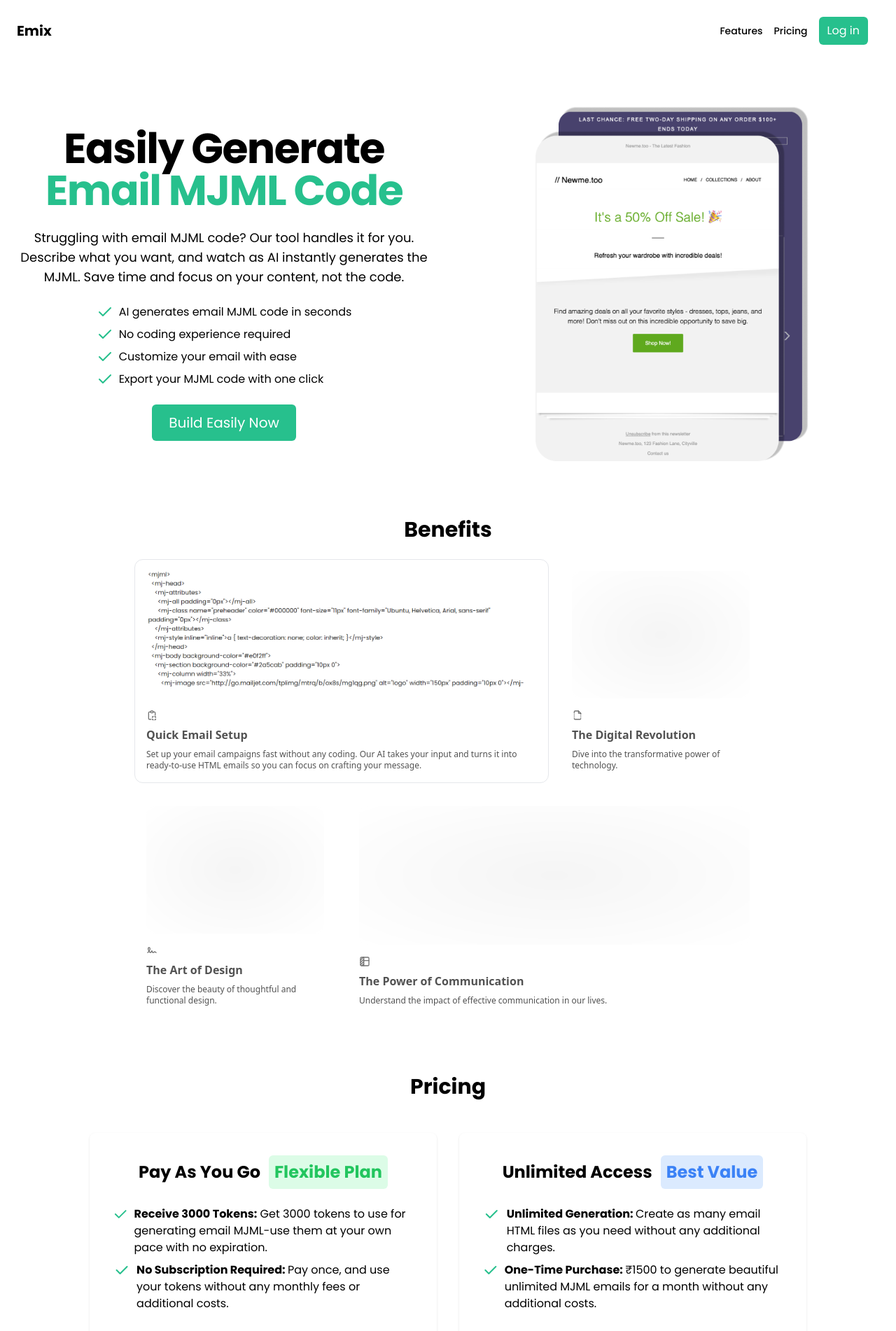
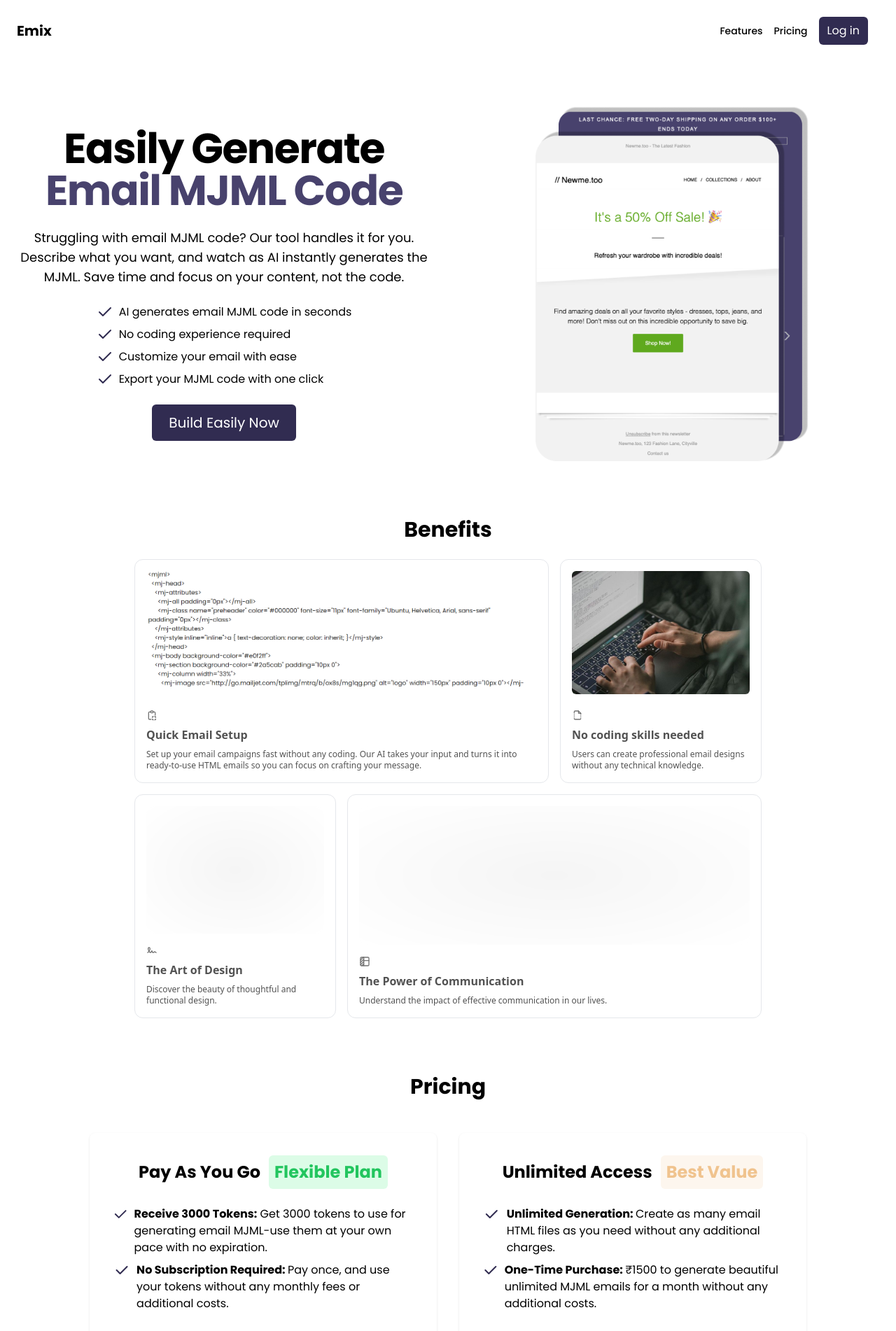
Before and after one commit to flex3-org/emix, a Next.js app in the folder apps/emix-web/: page / in a window 1280 px wide. Shown: the top 1902 px of the page at 70% size. Built offline with nearby package versions, Linux system fonts and the light colour scheme; no server answers.

Commit message:
api deployed and design change

```diff
--- a/apps/emix-web/app/dashboard/page.tsx
+++ b/apps/emix-web/app/dashboard/page.tsx
@@ -6,7 +6,6 @@ import {
   IconCopy,
   IconDownload,
   IconDeviceFloppy,
-  IconHelp,
   IconEyeQuestion,
 } from "@tabler/icons-react";
 import Sidebar from "@/components/dashboard/Sidebar";
@@ -59,14 +58,17 @@ export default function Dashboard() {
     setIsLoading(true);
     try {
       const token = await getToken();
-      const response = await axios.get("http://127.0.0.1:8000/response", {
+      const response = await axios.get(
+        "https://emix-api-v3.lemondune-df7f0288.australiaeast.azurecontainerapps.io/response/",
+        {
           params: {
             topic: topic,
           },
           headers: {
             Authorization: `Bearer ${token}`,
           },
-      });
+        }
+      );
 
       const mjmlCode = response.data.code;
       setMjmlContent(mjmlCode);
@@ -157,17 +159,14 @@ export default function Dashboard() {
           <div className="flex flex-col lg:flex-row justify-between items-start lg:items-center mb-4 space-y-4 lg:space-y-0">
             <h2 className="text-xl font-semibold">Generated Email</h2>
             <div className="flex flex-wrap items-center gap-2">
-              <button>
-                <IconHelp className="h-4 w-4" />
+              <button className="flex items-center gap-1 text-sm border-[1px] px-2 py-1 rounded-md border-gray-300">
+                Copy <IconCopy className="h-4 w-4" />
               </button>
-              <button>
-                <IconCopy className="h-4 w-4" />
+              <button className="flex items-center gap-1 text-sm border-[1px] px-2 py-1 rounded-md border-gray-300">
+                Download <IconDownload className="h-4 w-4" />
               </button>
-              <button>
-                <IconDownload className="h-4 w-4" />
-              </button>
-              <button>
-                <IconDeviceFloppy className="h-4 w-4" />
+              <button className="flex items-center gap-1 text-sm border-[1px] px-2 py-1 rounded-md border-gray-300">
+                Save <IconDeviceFloppy className="h-4 w-4" />
               </button>
             </div>
           </div>
@@ -188,7 +187,7 @@ export default function Dashboard() {
                   activeSection === "rawHtml" ? "bg-white" : ""
                 }`}
               >
-                Raw HTML
+                Raw MJML
               </button>
             </div>
 
--- a/apps/emix-web/app/page.tsx
+++ b/apps/emix-web/app/page.tsx
@@ -16,7 +16,7 @@ export default function Home() {
             <div className="space-y-6 text-center md:text-left">
               <h1 className="text-4xl text-center font-bold tracking-tight sm:text-5xl md:text-6xl">
                 Easily Generate <br />
-                <span className="text-[#27C08D]">Email MJML Code</span>
+                <span className="text-[#48426D]">Email MJML Code</span>
               </h1>
               <p className="text-base md:text-lg text-center text-muted-foreground">
                 Struggling with email MJML code? Our tool handles it for you.
@@ -26,25 +26,25 @@ export default function Home() {
               <div className="flex flex-col items-center justify-center">
                 <ul className=" space-y-2">
                   <li className="flex items-center space-x-2">
-                    <CheckIcon className="text-[#27C08D]" />
+                    <CheckIcon className="text-[#312C51]" />
                     <span className="text-sm md:text-base">
                       AI generates email MJML code in seconds
                     </span>
                   </li>
                   <li className="flex items-center space-x-2">
-                    <CheckIcon className="text-[#27C08D]" />
+                    <CheckIcon className="text-[#312C51]" />
                     <span className="text-sm md:text-base">
                       No coding experience required
                     </span>
                   </li>
                   <li className="flex items-center space-x-2">
-                    <CheckIcon className="text-[#27C08D]" />
+                    <CheckIcon className="text-[#312C51]" />
                     <span className="text-sm md:text-base">
                       Customize your email with ease
                     </span>
                   </li>
                   <li className="flex items-center space-x-2">
-                    <CheckIcon className="text-[#27C08D]" />
+                    <CheckIcon className="text-[#312C51]" />
                     <span className="text-sm md:text-base">
                       Export your MJML code with one click
                     </span>
@@ -53,7 +53,7 @@ export default function Home() {
 
                 {/* Call to action button */}
                 <div className="mt-6">
-                  <button className="bg-[#27C08D] hover:bg-[#27C08D]/90 text-white text-xl py-3 px-6 rounded-md">
+                  <button className="bg-[#312C51] hover:bg-[#312C51]/90 text-xl text-white py-3 px-6 rounded-md">
                     Build Easily Now
                   </button>
                 </div>
--- a/apps/emix-web/components/Home/Benefits.tsx
+++ b/apps/emix-web/components/Home/Benefits.tsx
@@ -7,6 +7,7 @@ import {
   IconTableColumn,
 } from "@tabler/icons-react";
 import quickEmail from "../../assets/quick-email-2.png";
+import noCoding from "../../assets/no-coding.jpg";
 import Image from "next/image";
 
 export function Benefits() {
@@ -45,17 +46,24 @@ const items = [
     icon: <IconClipboardCopy className="h-4 w-4 text-neutral-500" />,
   },
   {
-    title: "The Digital Revolution",
-    description: "Dive into the transformative power of technology.",
-    header: <Skeleton />,
-    className: "md:col-span-1",
+    title: "No coding skills needed",
+    description:
+      "Users can create professional email designs without any technical knowledge.",
+    header: (
+      <Image
+        src={noCoding}
+        alt="Innovation"
+        className="h-44 object-cover rounded-md"
+      />
+    ),
+    className: "md:col-span-1 border-gray-200 border-[1px]",
     icon: <IconFileBroken className="h-4 w-4 text-neutral-500" />,
   },
   {
     title: "The Art of Design",
     description: "Discover the beauty of thoughtful and functional design.",
     header: <Skeleton />,
-    className: "md:col-span-1",
+    className: "md:col-span-1 border-gray-200 border-[1px]",
     icon: <IconSignature className="h-4 w-4 text-neutral-500" />,
   },
   {
@@ -63,7 +71,7 @@ const items = [
     description:
       "Understand the impact of effective communication in our lives.",
     header: <Skeleton />,
-    className: "md:col-span-2",
+    className: "md:col-span-2 border-gray-200 border-[1px]",
     icon: <IconTableColumn className="h-4 w-4 text-neutral-500" />,
   },
 ];
--- a/apps/emix-web/components/Home/Navbar.tsx
+++ b/apps/emix-web/components/Home/Navbar.tsx
@@ -24,7 +24,7 @@ export default function Navbar() {
             fallbackRedirectUrl="/dashboard"
             signUpFallbackRedirectUrl="/dashboard"
           >
-            <button className="bg-[#27C08D] hover:bg-[#27C08D]/90 text-white py-2 px-3 rounded-md">
+            <button className="bg-[#312C51] text-white py-2 px-3 rounded-md">
               Log in
             </button>
           </SignInButton>
@@ -37,7 +37,7 @@ export default function Navbar() {
             <SignedIn>
               <Link
                 href="/dashboard"
-                className="flex bg-[#27C08D] hover:bg-[#27C08D]/90 text-white py-2 px-3 rounded-md"
+                className="flex bg-[#312C51] text-white py-2 px-3 rounded-md"
               >
                 Dashboard <IconCaretRightFilled />
               </Link>
--- a/apps/emix-web/components/Home/Pricing.tsx
+++ b/apps/emix-web/components/Home/Pricing.tsx
@@ -77,7 +77,7 @@ export default function Pricing() {
             </div>
             <ul className="space-y-2 py-6">
               <li className="flex gap-2">
-                <IconCheck className="text-[#27C08D] w-14" />
+                <IconCheck className="text-[#312C51] w-14" />
                 <p>
                   <span className="font-bold">Receive 3000 Tokens:</span> Get
                   3000 tokens to use for generating email MJML-use them at your
@@ -85,7 +85,7 @@ export default function Pricing() {
                 </p>
               </li>
               <li className="flex gap-2">
-                <IconCheck className="text-[#27C08D] w-14" />
+                <IconCheck className="text-[#312C51] w-14" />
                 <p>
                   <span className="font-bold">No Subscription Required: </span>
                   Pay once, and use your tokens without any monthly fees or
@@ -102,7 +102,7 @@ export default function Pricing() {
             </div>
             <button
               onClick={createOrder}
-              className="w-full text-xl font-bold py-2 mt-6 rounded-md bg-[#27C08D] hover:bg-[#27C08D]/90 text-white"
+              className="w-full text-xl font-bold py-2 mt-6 rounded-md bg-[#312C51] hover:bg-[#312C51]/90 text-white"
             >
               Get Started
             </button>
@@ -112,13 +112,13 @@ export default function Pricing() {
               <h3 className="md:text-2xl text-md font-bold">
                 Unlimited Access
               </h3>
-              <p className="bg-blue-100 text-blue-500 p-2 rounded-md font-bold md:text-2xl text-lg text-nowrap">
+              <p className="bg-[#F0C38E] bg-opacity-15 text-[#F0C38E] p-2 rounded-md font-bold md:text-2xl text-lg text-nowrap">
                 Best Value
               </p>
             </div>
             <ul className="space-y-2 py-6">
               <li className="flex gap-2">
-                <IconCheck className="text-[#27C08D] w-14" />
+                <IconCheck className="text-[#312C51] w-14" />
                 <p>
                   <span className="font-bold">Unlimited Generation: </span>
                   Create as many email HTML files as you need without any
@@ -126,7 +126,7 @@ export default function Pricing() {
                 </p>
               </li>
               <li className="flex gap-2">
-                <IconCheck className="text-[#27C08D] w-14" />
+                <IconCheck className="text-[#312C51] w-14" />
                 <p>
                   <span className="font-bold">One-Time Purchase: </span>
                   ₹1500 to generate beautiful unlimited MJML emails for a month
@@ -141,7 +141,7 @@ export default function Pricing() {
                 Pay for what you use
               </p>
             </div>
-            <button className="w-full text-xl font-bold py-2 mt-6 rounded-md bg-[#6ae2ba] hover:bg-[#27C08D]/90 text-white">
+            <button className="w-full text-xl font-bold py-2 mt-6 rounded-md bg-[#48426D] hover:bg-[#312C51]/90 text-white">
               Coming Soon
             </button>
           </div>
```
Also changed, not shown: apps/emix-web/assets/no-coding.jpg (added), 1 other file (tests, documents, lock files or other folders). Lines whose indentation alone changed are shown as unchanged.
